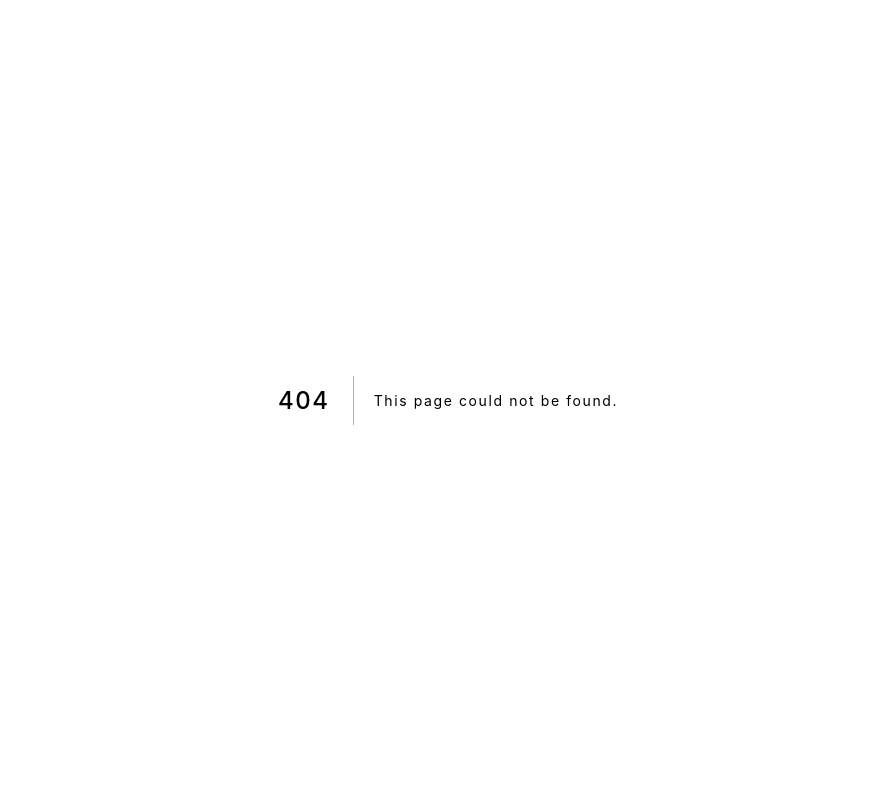
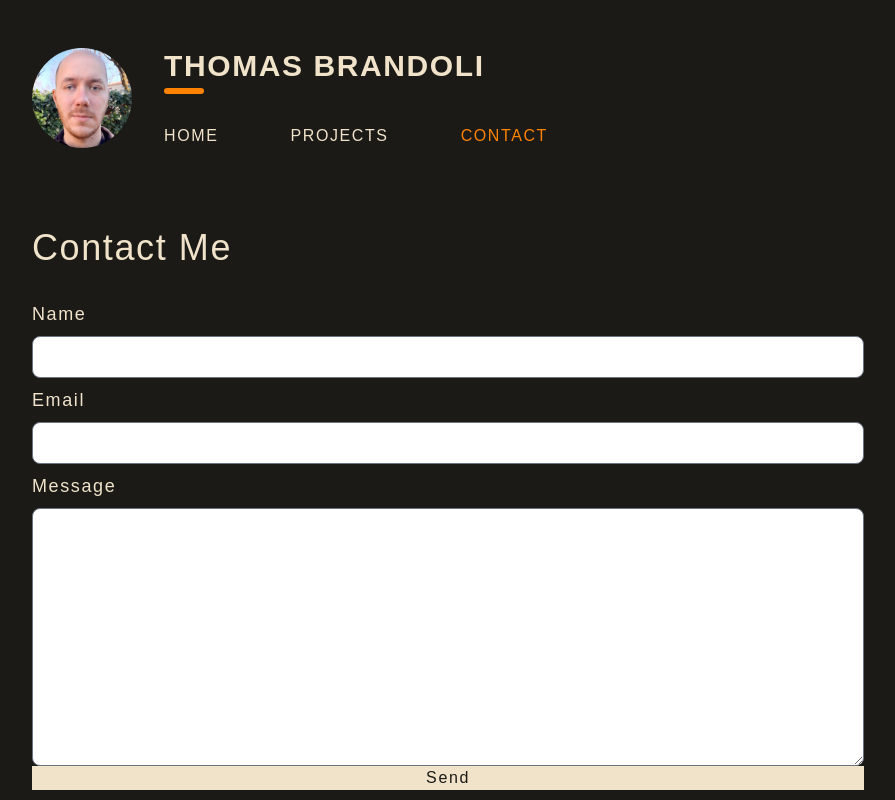
Before and after one commit to ThGnommy/my-portfolio, a Next.js app: page /contact in a window 1280 px wide. Before the commit this address had no page. Shown: the whole page, without its empty margins (192-1087 px from the left). Built offline with nearby package versions, Linux system fonts and the light colour scheme.

Commit message:
highlight header text + added form page and component

```diff
--- /dev/null
+++ b/components/ContactForm/ContactForm.module.css
@@ -0,0 +1,23 @@
+.form {
+  @apply flex flex-col;
+}
+
+.form label {
+  @apply text-lg;
+}
+
+.form label:first-child {
+  @apply pb-2;
+}
+
+.form label:not(:first-child) {
+  @apply py-2;
+}
+
+.input {
+  @apply rounded-lg focus:ring-transparent focus:ring-2 focus:ring-offset-2 focus:ring-offset-secondary;
+}
+
+.form button {
+  @apply bg-primary text-black-primary;
+}
--- /dev/null
+++ b/components/ContactForm/ContactForm.tsx
@@ -0,0 +1,26 @@
+import styles from "./ContactForm.module.css";
+
+export const ContactForm = () => {
+  return (
+    <form
+      className={styles.form}
+      name="contact"
+      action="/thankyou"
+      method="POST"
+      data-netlify="true"
+    >
+      <label>Name</label>
+      <input className={styles.input} type="text" name="name" />
+      <label>Email</label>
+      <input className={styles.input} type="email" name="email" />
+      <label>Message</label>
+      <textarea
+        className={styles.input}
+        name="message"
+        cols={30}
+        rows={10}
+      ></textarea>
+      <button type="submit">Send</button>
+    </form>
+  );
+};
--- /dev/null
+++ b/components/ContactForm/index.ts
@@ -0,0 +1,3 @@
+import { ContactForm } from "./ContactForm";
+
+export default ContactForm;
--- a/components/Header/Header.tsx
+++ b/components/Header/Header.tsx
@@ -1,9 +1,16 @@
 import Image from "next/image";
 import Link from "next/link";
-import React from "react";
+import { useRouter } from "next/router";
+import React, { useEffect } from "react";
 import classes from "./Header.module.css";
 
 export const Header = () => {
+  const router = useRouter();
+
+  useEffect(() => {
+    console.log(router.pathname);
+  }, []);
+
   return (
     <header className={classes.header}>
       <Image
@@ -18,9 +25,37 @@ export const Header = () => {
           THOMAS BRANDOLI<span></span>
         </h1>
         <nav>
-          <Link href="/">HOME</Link>
-          <Link href="/projects">PROJECTS</Link>
-          <Link href="#">CONTACT</Link>
+          <Link href="/">
+            <a
+              className={
+                router.pathname === "/" ? "text-secondary" : "text-primary"
+              }
+            >
+              HOME
+            </a>
+          </Link>
+          <Link href="/projects">
+            <a
+              className={
+                router.pathname === "/projects"
+                  ? "text-secondary"
+                  : "text-primary"
+              }
+            >
+              PROJECTS
+            </a>
+          </Link>
+          <Link href="/contact">
+            <a
+              className={
+                router.pathname === "/contact"
+                  ? "text-secondary"
+                  : "text-primary"
+              }
+            >
+              CONTACT
+            </a>
+          </Link>
         </nav>
       </div>
     </header>
--- a/components/Project/Project.tsx
+++ b/components/Project/Project.tsx
@@ -1,7 +1,7 @@
 import Image from "next/image";
 import styles from "./Project.module.css";
 import { v4 as uuidv4 } from "uuid";
-import ImageWrapper from "../Utils/ImageWrapper";
+import ImageWrapper from "../Utils/ImageWrapper/ImageWrapper";
 import Link from "next/link";
 
 export const Project = ({ projects }: any) => {
--- a/package.json
+++ b/package.json
@@ -8,6 +8,7 @@
     "lint": "next lint"
   },
   "dependencies": {
+    "@tailwindcss/forms": "^0.4.0",
     "next": "12.0.8",
     "react": "17.0.2",
     "react-dom": "17.0.2",
--- /dev/null
+++ b/pages/contact.tsx
@@ -0,0 +1,16 @@
+import { NextPage } from "next";
+import ContactForm from "../components/ContactForm";
+import Layout from "../components/Layout";
+
+export const Contact: NextPage = () => {
+  return (
+    <Layout>
+      <section>
+        <h2 className="text-4xl font-medium pb-8">Contact Me</h2>
+        <ContactForm />
+      </section>
+    </Layout>
+  );
+};
+
+export default Contact;
--- /dev/null
+++ b/pages/thankyou.tsx
@@ -0,0 +1,14 @@
+import { NextPage } from "next";
+import Layout from "../components/Layout";
+
+export const ThankYou: NextPage = () => {
+  return (
+    <Layout>
+      <section>
+        <h2 className="text-4xl font-medium pb-8">Thank you!</h2>
+      </section>
+    </Layout>
+  );
+};
+
+export default ThankYou;
--- a/tailwind.config.js
+++ b/tailwind.config.js
@@ -22,5 +22,5 @@ module.exports = {
       },
     },
   },
-  plugins: [],
+  plugins: [require("@tailwindcss/forms")],
 };
```
Also changed, not shown: components/Utils/ImageWrapper/ImageWrapper/ImageWrapper.module.css (renamed from components/Utils/ImageWrapper/ImageWrapper.module.css), components/Utils/ImageWrapper/ImageWrapper/ImageWrapper.tsx (renamed from components/Utils/ImageWrapper/ImageWrapper.tsx), components/Utils/ImageWrapper/ImageWrapper/index.ts (renamed from components/Utils/ImageWrapper/index.ts), 1 other file (tests, documents, lock files or other folders).
